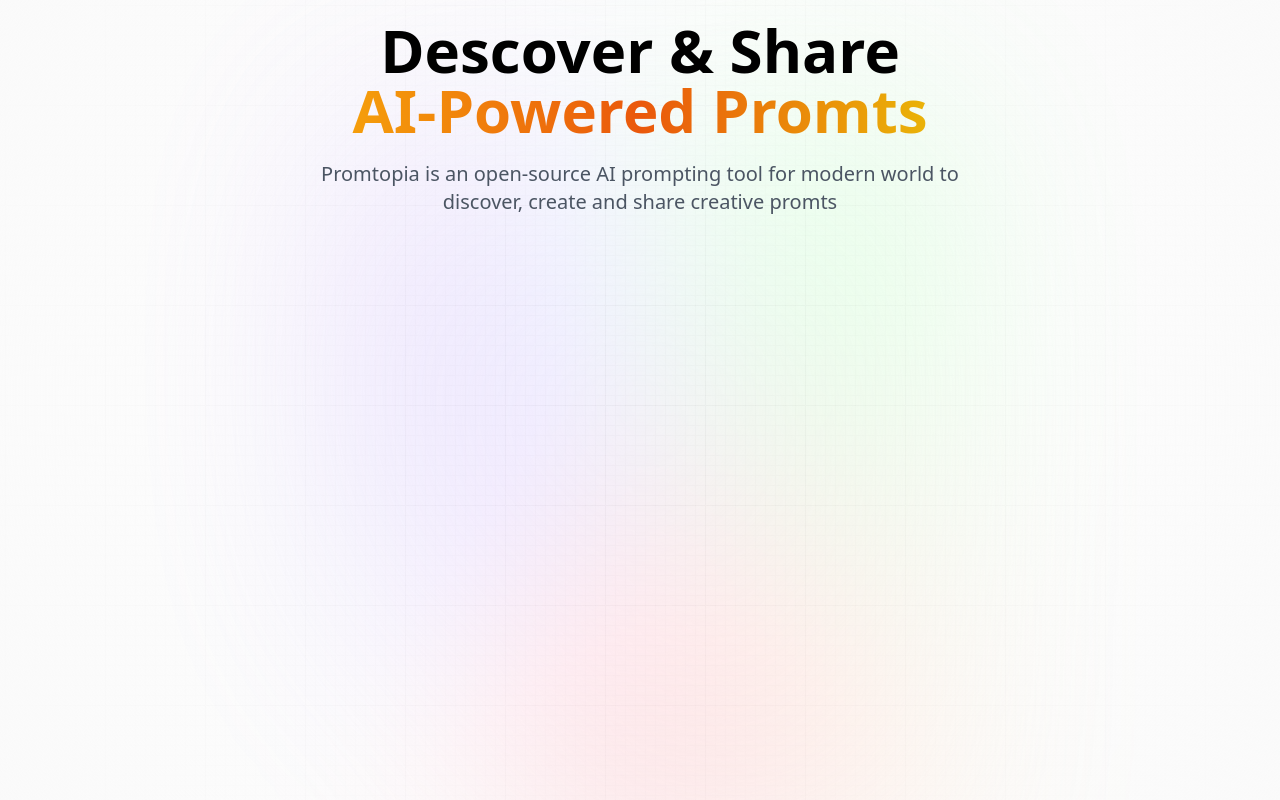
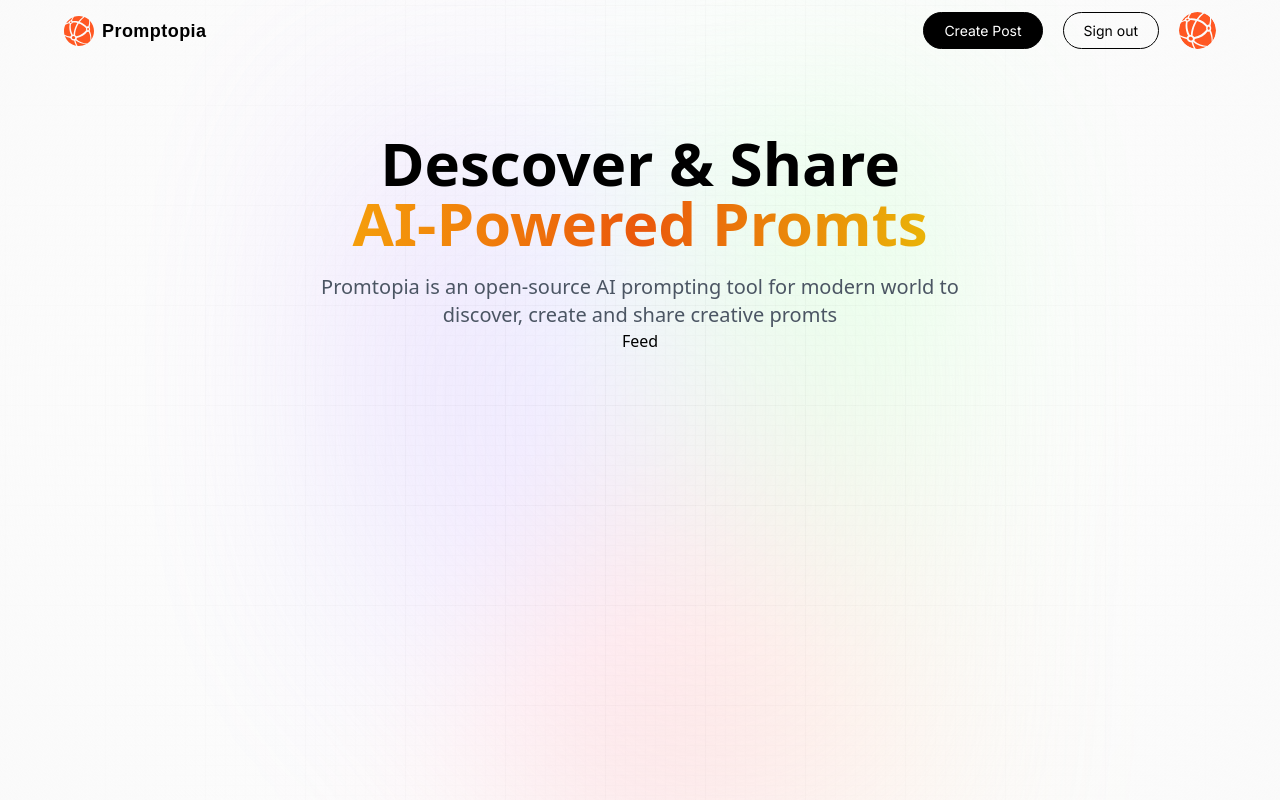
Before and after one commit to darynna/share_promts_app, a Next.js app: page / in a window 1280 px wide. Built offline with nearby package versions, Linux system fonts and the light colour scheme.

Commit message:
Nav component

```diff
--- a/app/layout.jsx
+++ b/app/layout.jsx
@@ -1,4 +1,6 @@
 import '@styles/globals.css';
+import Nav from '@components/Nav';
+import Provider from '@components/Provider';
 
 export const metadata = {
     title: "Promtopia",
@@ -13,7 +15,8 @@
               <div className='main'>
                   <div className='gradient'/>
               </div>
-              <main className='app'>
+        <main className='app'>
+          <Nav/>
                   {children}
               </main>
           </body>
--- a/app/page.jsx
+++ b/app/page.jsx
@@ -1,3 +1,5 @@
+import Feed from "@components/Feed"
+
 export default function Home() {
   return (
     <section className="w-full flex-center flex-col">
@@ -8,7 +10,7 @@
       <p className="desc text-center">
         Promtopia is an open-source AI prompting tool for modern world to discover, create and share creative promts
       </p>
-
+  <Feed/>
     </section>
   )
 }
--- a/components/Feed.jsx
+++ b/components/Feed.jsx
@@ -3,7 +3,7 @@
 export default function Feed() {
   return (
     <div>
-
+     Feed
     </div>
   )
 }
--- a/components/Nav.jsx
+++ b/components/Nav.jsx
@@ -1,9 +1,100 @@
-import React from 'react'
+'use client'
+import Link from 'next/link'
+import Image from 'next/image'
+import { useState, useEffect } from 'react'
+import {signIn, signOut, useSession, getProviders} from 'next-auth/react'
 
 export default function Nav() {
+    const isuserLoggedIn = true;
+    const [providers, setProviders] = useState(null);
+    const [toggleDropdown, setToggleDropdown] = useState(false);
+
+    // useEffect(() => {
+    //     const setProviders = async () => {
+    //         const response = await getProviders();
+    //         setProviders(response)
+    //     }
+    //     setProviders()
+    // }, [])
   return (
-    <div>
+      <nav className='flex-between w-full mb-16 pt-3'>
+          <Link href='/' className='flex gap-2 flex-center'>
+              <Image src="/assets/images/logo.svg" alt='logo' width={30} height={30} className='object-contain' />
+              <p className='logo_text'>Promptopia</p>
+          </Link>
 
-    </div>
+
+          <div className='sm:flex hidden'>
+              {isuserLoggedIn ? (
+                  <div className='flex gap-3 md:gap-5'>
+                      <Link href="/create-prompt"
+                          className='black_btn'>
+                          Create Post
+                      </Link>
+                      <button type='button' onClick={signOut} className='outline_btn'>
+                          Sign out
+                      </button>
+
+                      <Link href="/profile">
+                          <Image src="/assets/images/logo.svg" alt='profile img' width={37} height={37} className='rounded-full'/>
+                      </Link>
+                  </div>
+              ) : (
+                      <>
+                          {/* {providers &&
+                              Object.values(providers).map((provider) => (
+                                  <button type='button' key={provider.name} onClick={() => signIn(provider.id)} className='black_btn'>
+                                      Sign In
+                              </button>
+                          ))
+                          } */}
+                      </>
+              )}
+              </div>
+
+          {/*Mobile navigation */}
+          <div className='sm:hidden flex relative'>
+              {isuserLoggedIn ? (
+                  <div className='flex'>
+                      <Image src="/assets/images/logo.svg" alt='profile img' width={37} height={37} className='rounded-full' onClick={() => setToggleDropdown(
+                           (prev) => !prev
+                       )}/>
+
+                      {toggleDropdown && (
+                          <div className='dropdown'>
+                              <Link
+                                  href="/profile"
+                                  className='dropdown_link'
+                                  onClick={() => setToggleDropdown(false)}
+                              >
+                                  My profile
+                              </Link>
+                               <Link
+                                  href="/create-prompt"
+                                  className='dropdown_link'
+                                  onClick={() => setToggleDropdown(false)}
+                              >
+                                  Create Prompt
+                              </Link>
+                              <button type='button' onClick={() => {
+                                  setToggleDropdown(false);
+                                  signOut();
+                              }} className='mt-5 w-full black_btn'>Sign Out</button>
+                          </div>
+                      )}
+                  </div>
+              ) : (
+                       <>
+                          {/* {providers &&
+                              Object.values(providers).map((provider) => (
+                                  <button type='button' key={provider.name} onClick={() => signIn(provider.id)} className='black_btn'>
+                                      Sign In
+                              </button>
+                          ))
+                          } */}
+                      </>
+              )}
+          </div>
+      </nav>
   )
 }
```
